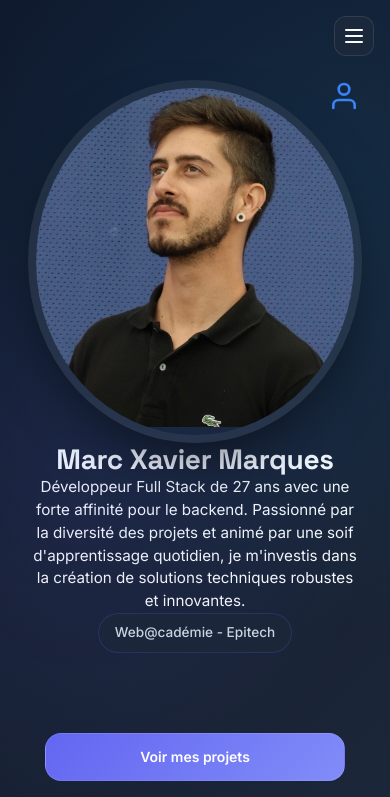
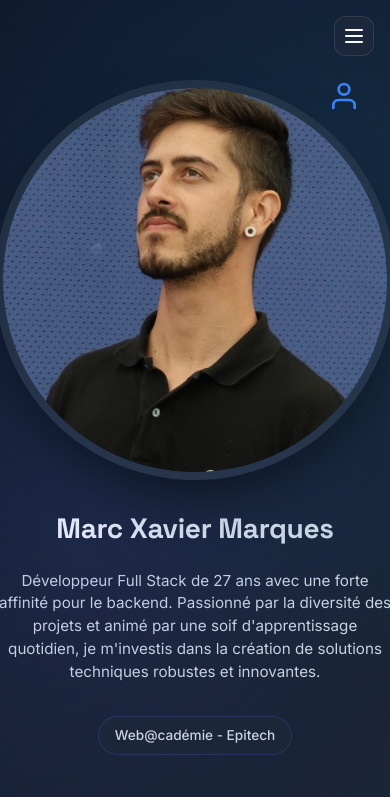
Before and after one commit to MarquesMarco1/Portfolio-titre, a Next.js app in the folder portfolio-marco/: page / in a window 390 px wide. Shown: the top 797 px of the page. Built offline with nearby package versions, Linux system fonts and the light colour scheme; no server answers.

Commit message:
fix: Add inline styles to Presentation component for better responsive control

```diff
--- a/portfolio-marco/app/components/Presentation.tsx
+++ b/portfolio-marco/app/components/Presentation.tsx
@@ -68,9 +68,15 @@ export default function Presentation() {
         justifyContent: 'center'
       }}>
         {/* Section haute: Image + Nom/Description */}
-        <div className="presentation-content">
+        <div style={{
+          display: 'flex',
+          alignItems: 'center',
+          gap: '4rem',
+          width: '100%',
+          justifyContent: 'center'
+        }}>
           {/* Photo de profil à gauche */}
-          <div className="presentation-image-wrapper">
+          <div style={{ flex: '0 0 auto' }}>
           <div
             style={{ position: 'relative' }}
             onMouseEnter={(e) => {
@@ -99,8 +105,9 @@ export default function Presentation() {
             {/* Cercle principal avec la photo */}
             <div
               data-image
-              className="presentation-image"
               style={{
+                width: '400px',
+                height: '400px',
                 borderRadius: '50%',
                 overflow: 'hidden',
                 border: '8px solid rgba(71, 85, 105, 0.3)',
@@ -160,14 +167,36 @@ export default function Presentation() {
         </div>
 
           {/* Contenu à droite: Nom + Description + Badge */}
-          <div className="presentation-text">
+          <div style={{
+            flex: '1',
+            minWidth: 0,
+            display: 'flex',
+            flexDirection: 'column',
+            alignItems: 'center',
+            textAlign: 'center'
+          }}>
             {/* Nom */}
-            <h1 className="presentation-title">
+            <h1 style={{
+              fontSize: 'clamp(2.5rem, 5vw, 4rem)',
+              fontWeight: '700',
+              marginBottom: '1.5rem',
+              background: 'linear-gradient(135deg, #f8fafc 0%, #cbd5e1 100%)',
+              WebkitBackgroundClip: 'text',
+              WebkitTextFillColor: 'transparent',
+              backgroundClip: 'text',
+              lineHeight: '1.2'
+            }}>
               Marc Xavier Marques
             </h1>
 
             {/* Description */}
-            <p className="presentation-description">
+            <p style={{
+              fontSize: '1.125rem',
+              color: '#cbd5e1',
+              lineHeight: '1.6',
+              maxWidth: '600px',
+              marginBottom: '2rem'
+            }}>
               Développeur Full Stack de 27 ans avec une forte affinité pour le backend. Passionné par la diversité des projets et animé par une soif d&apos;apprentissage quotidien, je m&apos;investis dans la création de solutions techniques robustes et innovantes.
             </p>
 
```
